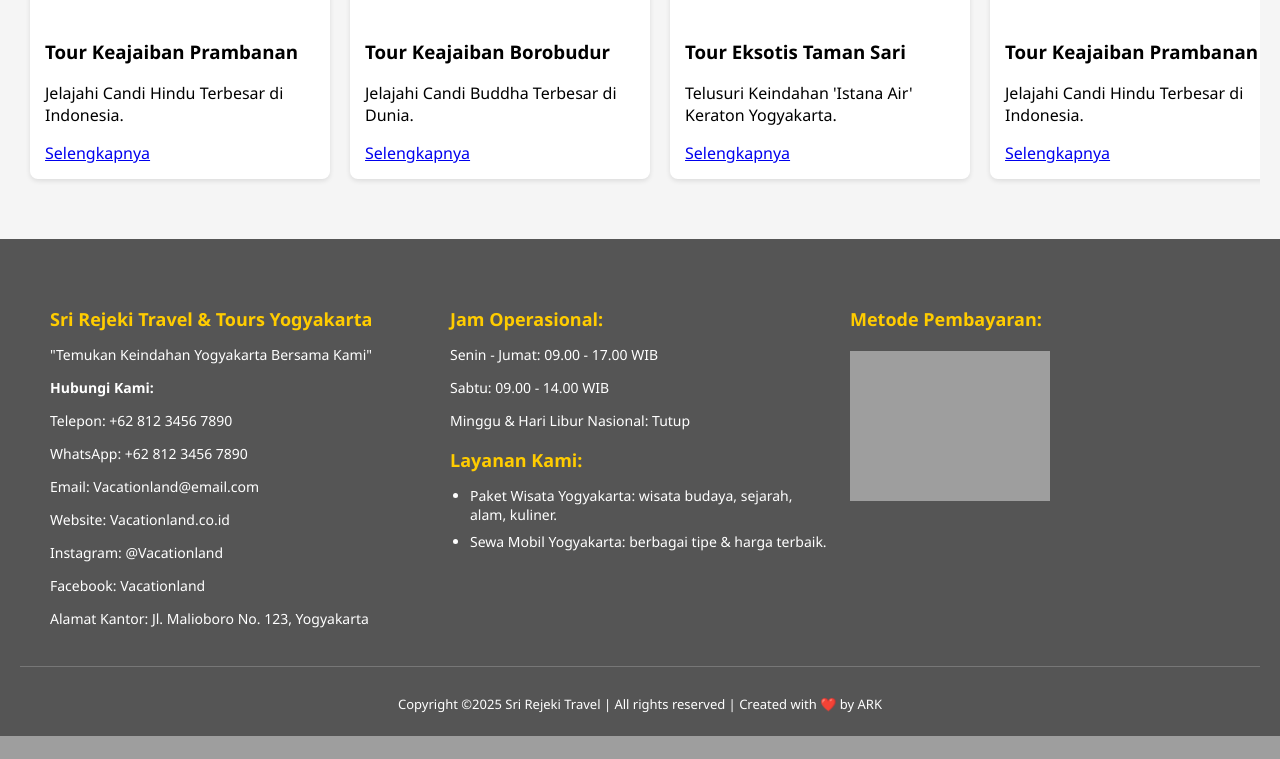
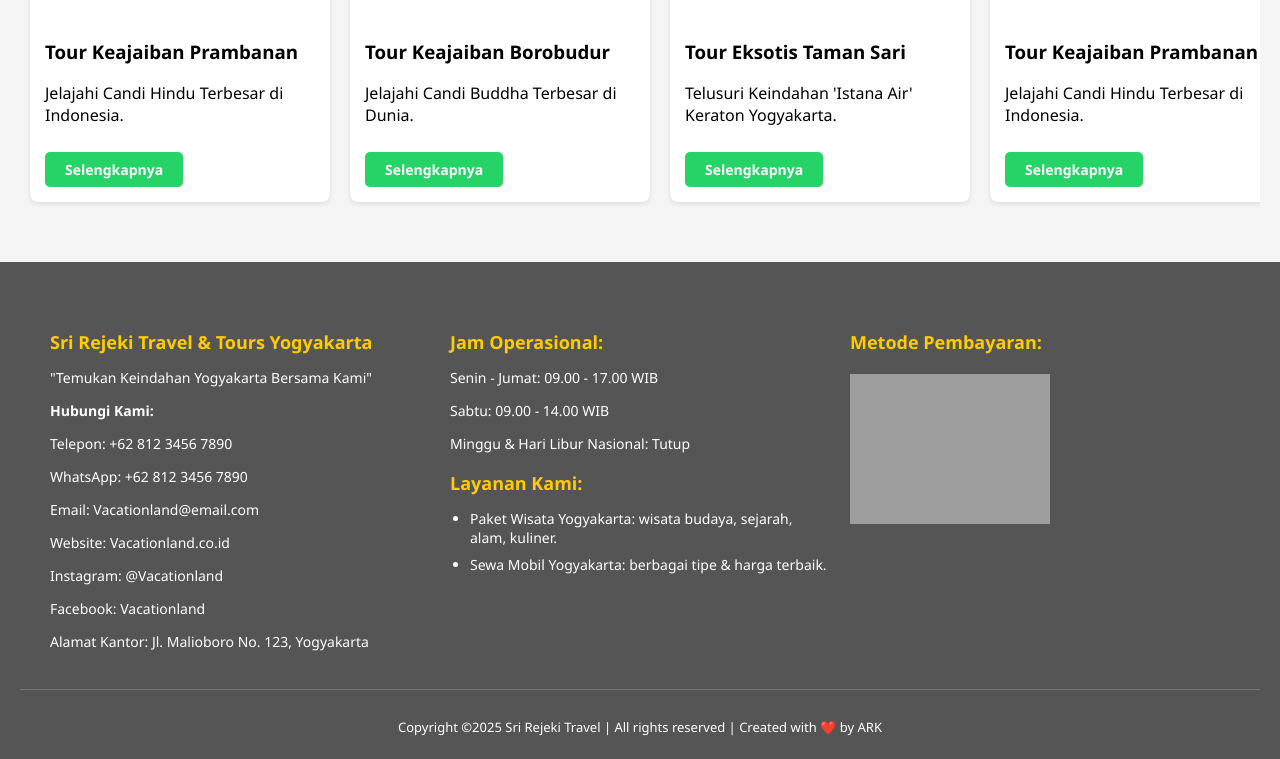
Before and after one commit to Sulton37/MPTI_TRAVEL1, a PHP site: page / in a window 1280 px wide. Shown: the part 1070-1829 px from the top of the page. Before the commit the page ends 1806 px from the top, so only its background shows below. Run offline with PHP 8.4, Linux system fonts and the light colour scheme; grey boxes are pictures that could not be loaded.

Commit message:
Landing Page day 1 #6

```diff
--- a/FrontEnd/style.css
+++ b/FrontEnd/style.css
@@ -83,6 +83,24 @@ nav a {
 .tour-card .content {
     padding: 15px;
 }
+.detail-button {
+    display: inline-block;
+    margin-top: 10px;
+    padding: 8px 20px;
+    background-color: #25D366;
+    color: white;
+    border-radius: 5px;
+    text-decoration: none;
+    font-size: 14px;
+    font-weight: bold;
+    transition: background-color 0.3s, transform 0.3s;
+    text-align: center;
+}
+
+.detail-button:hover {
+    background-color: #1ebe57;
+    transform: translateY(-2px);
+}
 
 .whatsapp-button {
     position: fixed;
```
